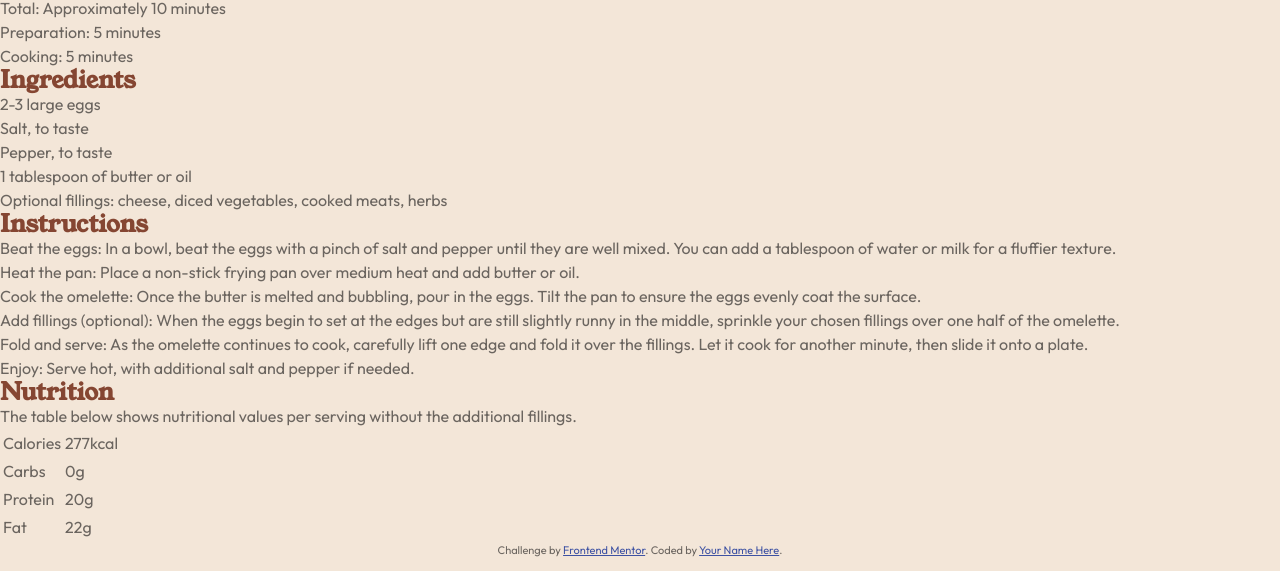
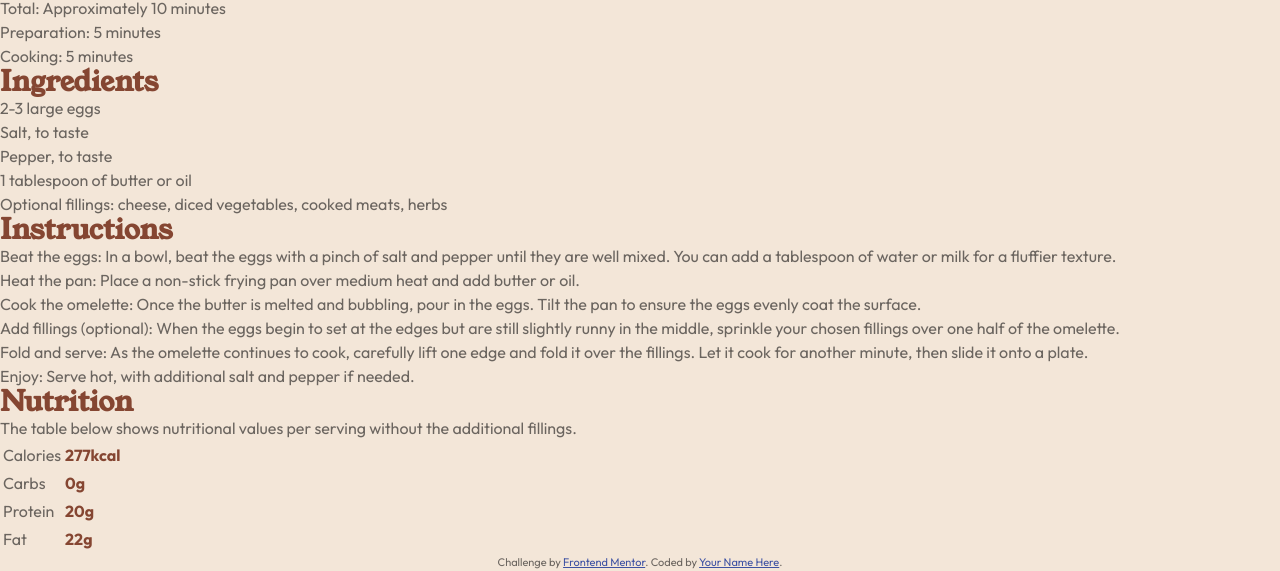
Before and after one commit to abizmo/recipe-page, a website: page index.html in a window 1280 px wide. Shown: the part 665-1236 px from the top of the page. Drawn offline with Linux system fonts and the light colour scheme.

Commit message:
add font style

```diff
--- a/index.html
+++ b/index.html
@@ -120,22 +120,22 @@
             <tbody>
               <tr>
                 <td>Calories</td>
-                <td>277kcal</td>
+                <td class="text-primary font-bold">277kcal</td>
               </tr>
 
               <tr>
                 <td>Carbs</td>
-                <td>0g</td>
+                <td class="text-primary font-bold">0g</td>
               </tr>
 
               <tr>
                 <td>Protein</td>
-                <td>20g</td>
+                <td class="text-primary font-bold">20g</td>
               </tr>
 
               <tr>
                 <td>Fat</td>
-                <td>22g</td>
+                <td class="text-primary font-bold">22g</td>
               </tr>
             </tbody>
           </table>
--- a/style.css
+++ b/style.css
@@ -44,6 +44,7 @@ img {
 /* global */
 body {
   font-family: var(--ff-body);
+  font-weight: 400;
   line-height: 1.5;
   background-color: var(--clr-bg);
   color: var(--clr-fg);
@@ -52,8 +53,14 @@ body {
 h1,
 h2 {
   font-family: var(--ff-heading);
+}
+
+h1,
+h2,
+h3 {
   line-height: 1;
 }
+
 .text-dark {
   color: hsl(var(--clr-dark-charcoal));
 }
@@ -65,3 +72,19 @@ h2 {
 .text-accent {
   color: var(--clr-accent);
 }
+
+.font-bold {
+  font-weight: 700;
+}
+
+h1 {
+  font-size: 32px;
+}
+
+h2 {
+  font-size: 28px;
+}
+
+h3 {
+  font-size: 20px;
+}
```
